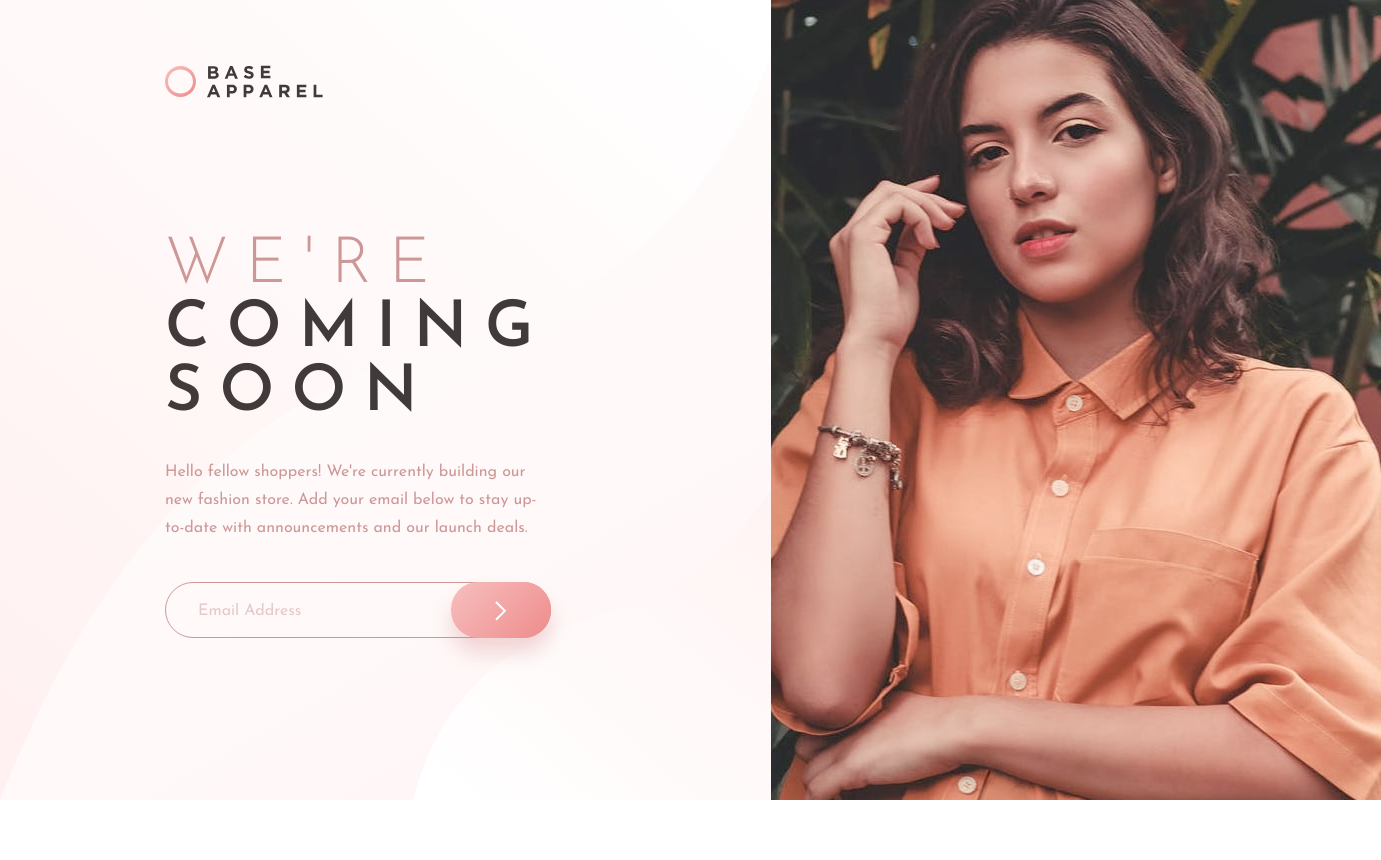
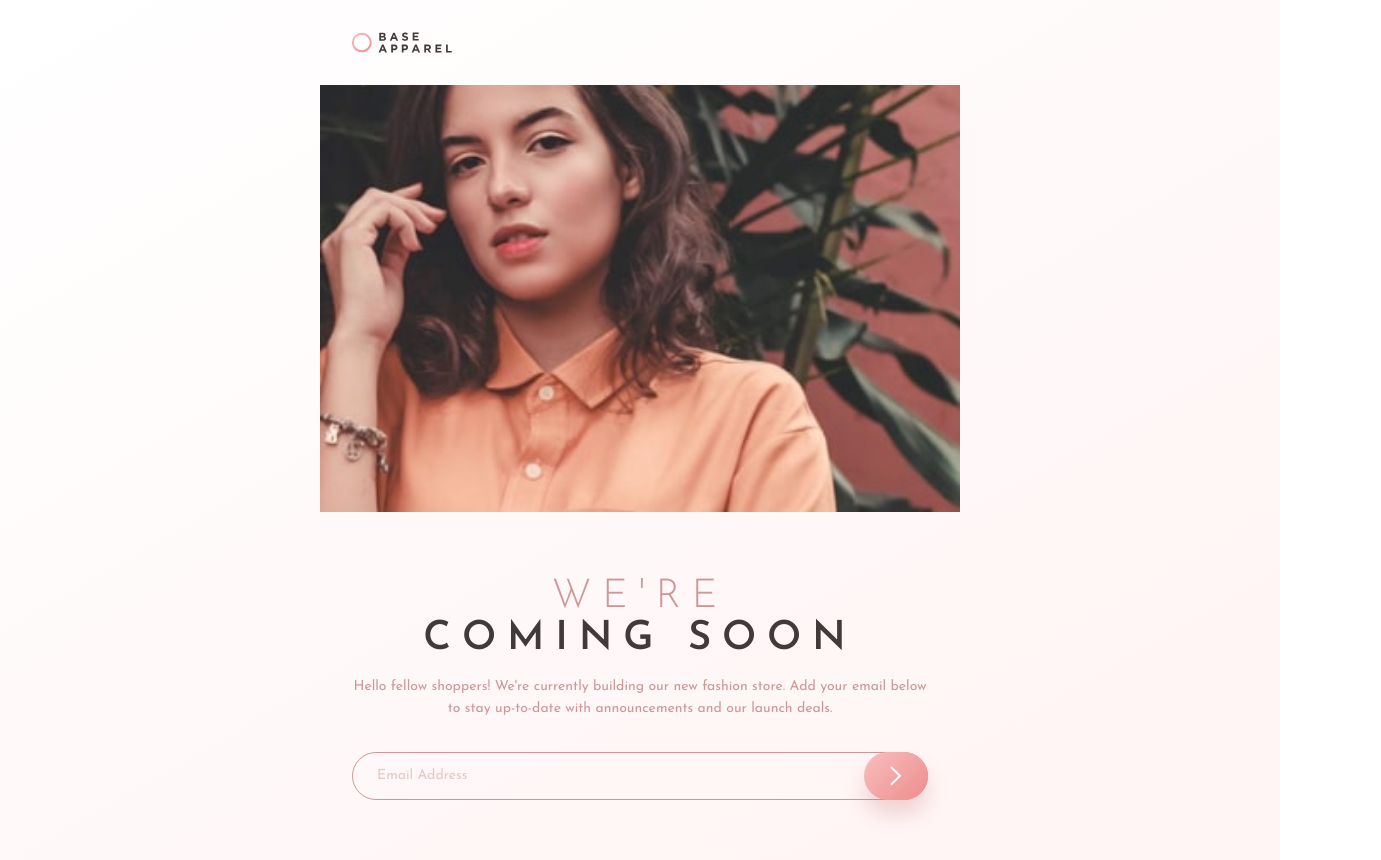
Before and after one commit to Milleus/fm-base-apparel-landing, a plain HTML site: page index.html in a window 1280 px wide. Shown: the whole page, 1381 px wide, since content can reach past the window. Before the commit the page ends 800 px from the top, so only its background shows below. Drawn offline with Linux system fonts and the light colour scheme.

Commit message:
fix: fit image better on desktop and update media query

```diff
--- a/global.css
+++ b/global.css
@@ -27,7 +27,7 @@
   --fw-600: 600;
 }
 
-@media (min-width: 65em) {
+@media (min-width: 90em) {
   :root {
     --fs-400: 1rem;
     --fs-800: 4rem;
@@ -247,21 +247,27 @@ select {
   right: 0;
 }
 
-@media (min-width: 65em) {
+@media (min-width: 90em) {
   .landing {
-    grid-template-columns: auto max-content;
+    grid-template-columns: auto 610px;
     grid-template-rows: min-content 1fr;
     grid-template-areas:
       "logo hero"
       "intro hero";
-    max-width: 90rem;
-    background: url("./images/bg-pattern-desktop.svg");
-    background-repeat: no-repeat;
+    max-width: none;
+    background-image: url("./images/bg-pattern-desktop.svg");
+    background-repeat: repeat-x;
+    background-size: calc(100% - 610px) 100%;
   }
 
   .landing > .logo {
     margin: 4.0625rem 0 0 10.3125rem;
     max-width: 9.875rem;
+  }
+
+  .landing > .hero img {
+    height: 100%;
+    object-fit: cover;
   }
 
   .landing > .intro {
@@ -357,7 +363,7 @@ select {
     hsl(var(--clr-neutral-100));
 }
 
-@media (min-width: 65em) {
+@media (min-width: 90em) {
   .input[data-variant="primary"] {
     padding: 0.9375rem 9.75rem 0.8125rem 2rem;
     max-height: 3.5rem;
--- a/index.html
+++ b/index.html
@@ -31,7 +31,7 @@
     <img class="logo" src="./images/logo.svg" alt="Base Apparel">
 
     <picture class="hero">
-      <source srcset="./images/hero-desktop.jpg" media="(min-width: 65em)">
+      <source srcset="./images/hero-desktop.jpg" media="(min-width: 90em)">
       <img src="./images/hero-mobile.jpg" alt="Fasionable woman in base apparel clothing">
     </picture>
 
```
